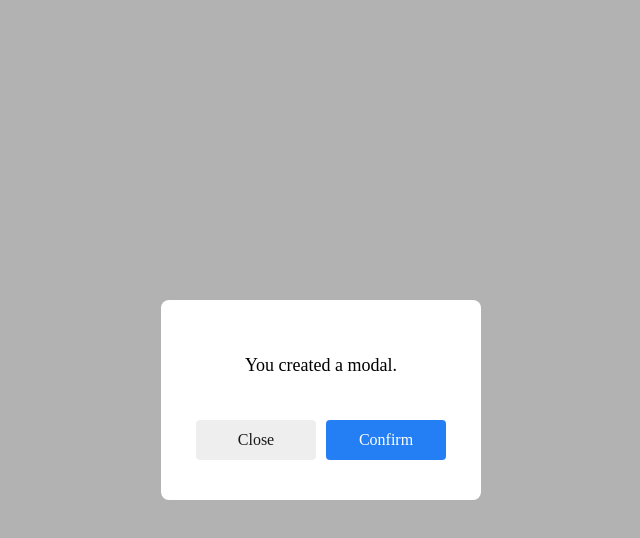
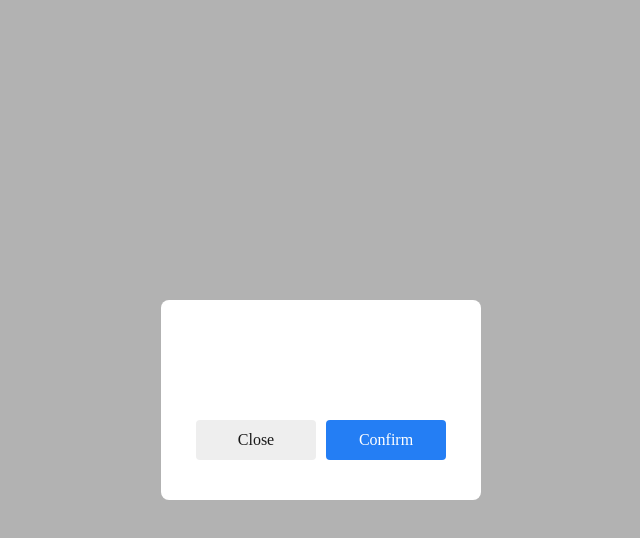
Before and after one commit to jo-duchan/custom-modal, a React (Create React App) app: page / in a window 1280 px wide. Both pictures are taken after a click on the element "버튼". Shown: the top 538 px of the page, without its empty margins (319-959 px from the left). Built offline with nearby package versions, Linux system fonts and the light colour scheme.

Commit message:
Modal ID 내부에서 return 시키도록

```diff
--- a/src/modal/ModalCore.tsx
+++ b/src/modal/ModalCore.tsx
@@ -1,14 +1,16 @@
 import React, { useContext, useCallback, useState } from "react";
 import styled from "styled-components";
+import ModalContent from "modal/ModalContent";
 
 type ModalContextType = {
-  handleShow: (id: string, element: React.ReactNode) => void;
+  handleShow: (element: React.ReactNode) => string;
   handleHide: (id: string) => void;
 };
 
 type ModalStack = {
   id: string;
   element: React.ReactNode;
+  onClose: () => void;
 };
 
 const ModalContext = React.createContext<ModalContextType>(
@@ -18,8 +20,20 @@ const ModalContext = React.createContext<ModalContextType>(
 function ModalProvider({ children }: { children: React.ReactNode }) {
   const [modalStacks, setModalStacks] = useState<ModalStack[]>([]);
 
-  const handleAddModal = useCallback((modalNode: ModalStack) => {
-    setModalStacks((prevStates: ModalStack[]) => [...prevStates, modalNode]);
+  const handleAddModal = useCallback((modalNode: React.ReactNode): string => {
+    const id: string = Math.random().toString();
+
+    const onClose = () => {
+      setModalStacks((prevStates: ModalStack[]) =>
+        prevStates.filter((modal) => modal.id !== id)
+      );
+    };
+    setModalStacks((prevStates: ModalStack[]) => [
+      ...prevStates,
+      { id: id, element: modalNode, onClose: onClose },
+    ]);
+
+    return id;
   }, []);
 
   const handleRemoveModal = useCallback((targetId: string) => {
@@ -29,18 +43,28 @@ function ModalProvider({ children }: { children: React.ReactNode }) {
   }, []);
 
   const modalContext = {
-    handleShow: (id: string, element: React.ReactNode) =>
-      handleAddModal({ id, element }),
+    handleShow: (element: React.ReactNode) => handleAddModal(element),
     handleHide: (id: string) => handleRemoveModal(id),
   };
 
+  const renderModal = useCallback(() => {
+    if (modalStacks.length === 0) {
+      return <></>;
+    }
+
+    return (
+      <ModalContainer>
+        {modalStacks.map((modal: ModalStack) => (
+          <ModalContent key={modal.id} content={modal} />
+          // <div key={modal.id}>{modal.element}</div>
+        ))}
+      </ModalContainer>
+    );
+  }, [modalStacks]);
+
   return (
     <ModalContext.Provider value={modalContext}>
-      {modalStacks.map((modal: ModalStack) => (
-        <div key={modal.id}>
-          <Dimmed>{modal.element}</Dimmed>
-        </div>
-      ))}
+      {renderModal()}
       {children}
     </ModalContext.Provider>
   );
@@ -51,7 +75,7 @@ const useModalContext: () => ModalContextType = (): ModalContextType =>
 
 export { ModalProvider, useModalContext };
 
-const Dimmed = styled.div`
+const ModalContainer = styled.div`
   position: fixed;
   width: 100%;
   height: 100%;
```
